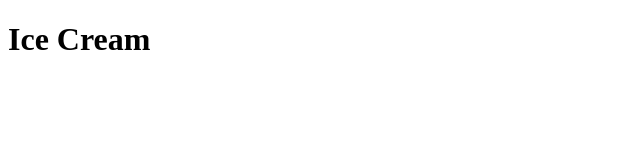
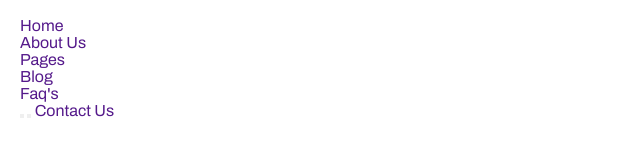
Before and after one commit to ZoyidjonNasretdinov/ice-cream, a plain HTML site: page index.html in a window 1280 px wide. Shown: the whole page, without its empty margins (0-640 px from the left). Drawn offline with Linux system fonts and the light colour scheme.

Commit message:
add header html structure

```diff
--- a/index.html
+++ b/index.html
@@ -4,8 +4,32 @@
     <meta charset="UTF-8">
     <meta name="viewport" content="width=device-width, initial-scale=1.0">
     <title>Document</title>
+    <link rel="stylesheet" href="style.css">
 </head>
 <body>
-    <h1>Ice Cream</h1>
+    <header class="site-header header">
+        <div class="container header__wrapper">
+            <a href="" class="header__logo">
+                <img src="" alt="">
+            </a>
+
+            <nav class="header__nav nav">
+                <ul class="nav__list">
+                    <li class="nav__item"><a href="" class="nav__link">Home </a></li>
+                    <li class="nav__item"><a href="" class="nav__link">About Us</a></li>
+                    <li class="nav__item"><a href="" class="nav__link">Pages </a></li>
+                    <li class="nav__item"><a href="" class="nav__link">Blog </a></li>
+                    <li class="nav__item"><a href="" class="nav__link">Faq's</a></li>
+                </ul>
+            </nav>
+
+
+            <div class="header__actions">
+                <button class="header__search"></button>
+                <button class="header__buy"></button>
+                <a href="" class="header__contact">Contact Us</a>
+            </div>
+        </div>
+    </header>
 </body>
 </html>
--- /dev/null
+++ b/style.css
@@ -0,0 +1,34 @@
+@import url('https://fonts.googleapis.com/css2?family=Archivo:ital,wght@0,100..900;1,100..900&display=swap');
+@import url('https://fonts.googleapis.com/css2?family=Berkshire+Swash&display=swap');
+
+
+* {
+    margin: 0;
+    padding: 0;
+    box-sizing: border-box;
+}
+
+ul, ol {
+    list-style: none;
+}
+
+a {
+    text-decoration: none;
+}
+
+button {
+    cursor: pointer;
+}
+
+body {
+    font-family: Archivo;
+    font-weight: 400;
+    font-size: 16px;
+}
+
+.container {
+    max-width: 1457px;
+    width: 100%;
+    margin: 0 auto;
+    padding: 0 20px;
+}
```
